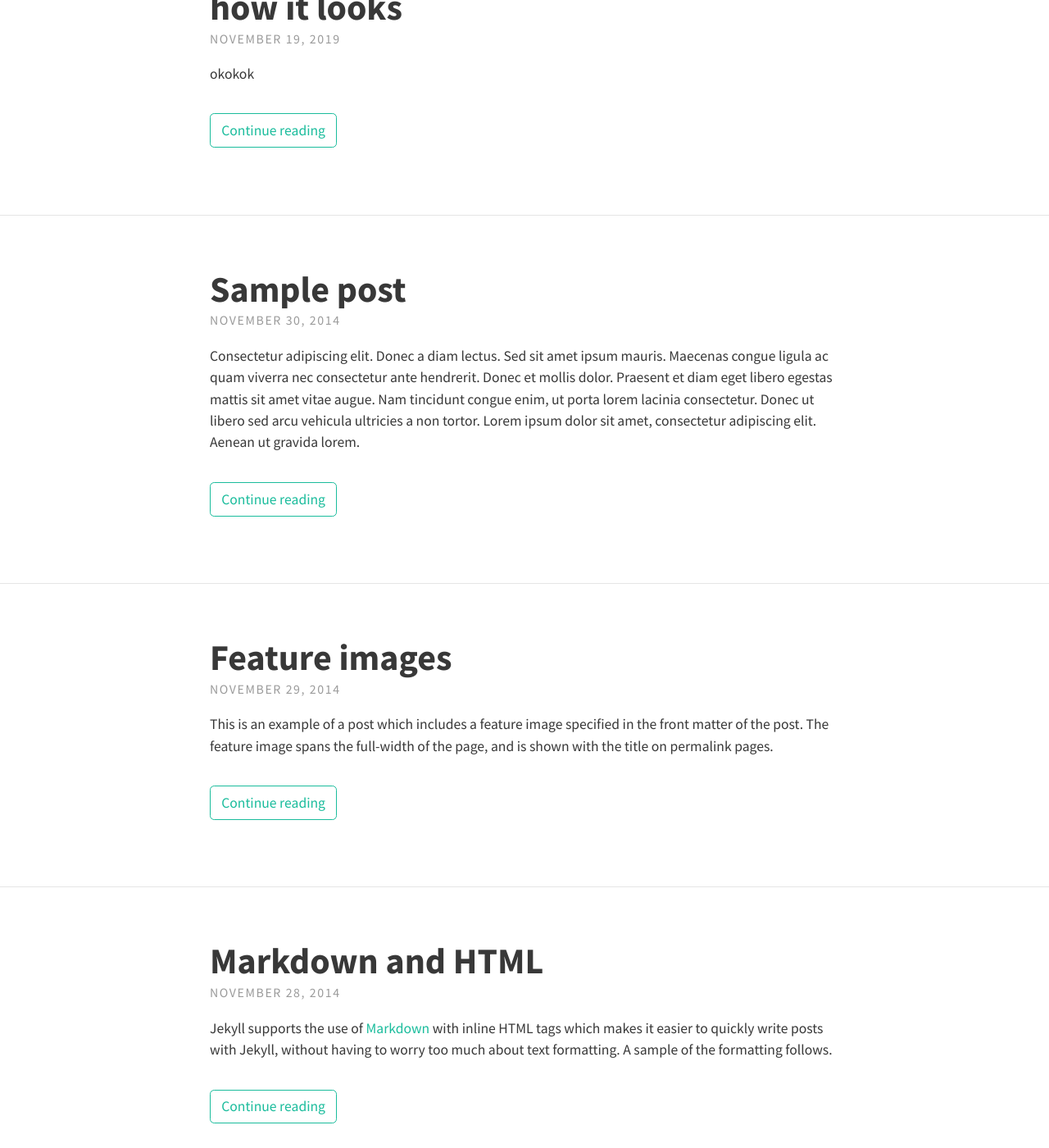
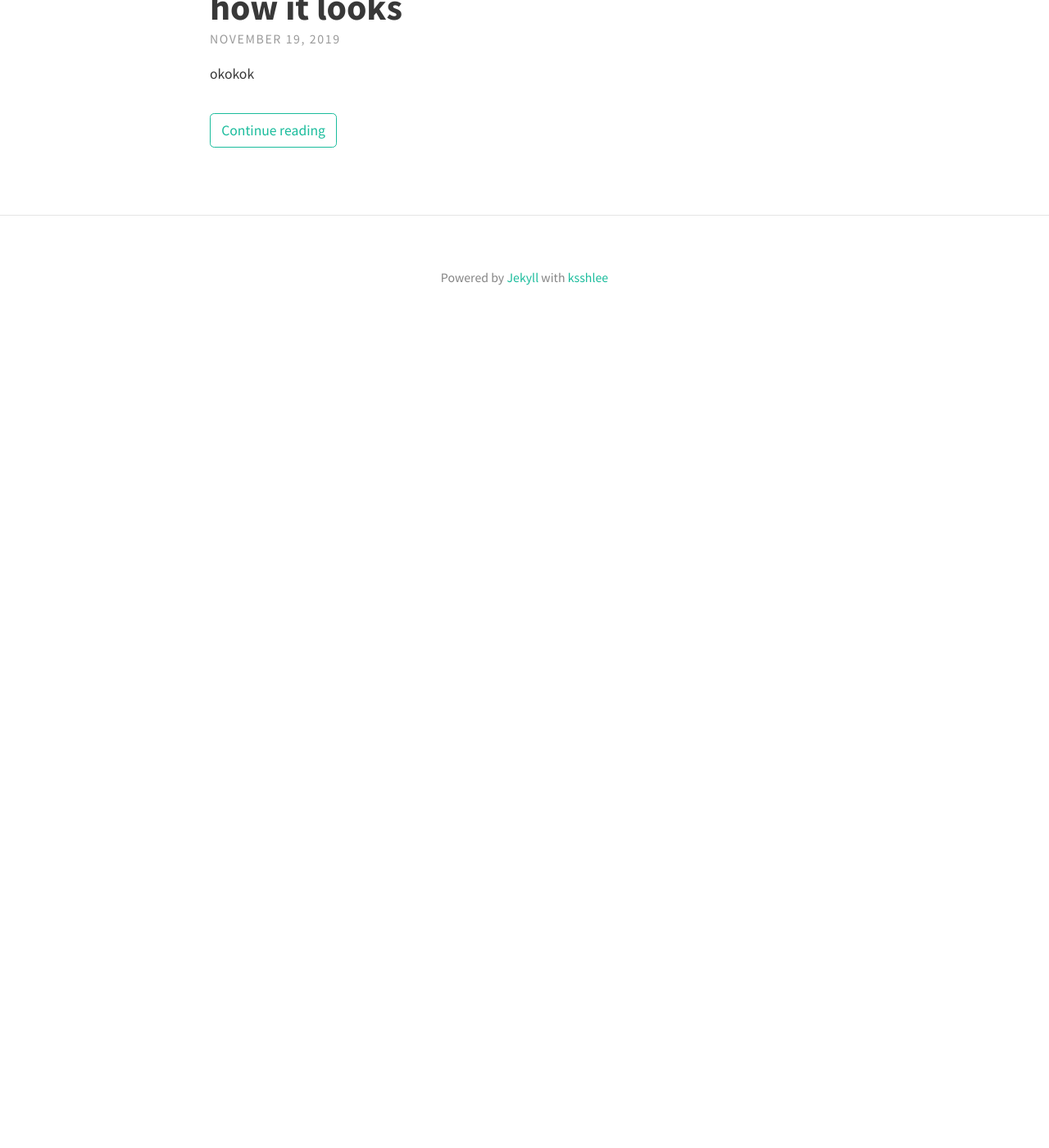
Before and after one commit to ksshlee/ksshlee.github.io, a Jekyll site: the page built from index.html, in a window 1280 px wide and 1400 px high, scrolled down 754 px. Shown: the whole window at 82% size. Built offline with Jekyll 4.4.1, drawn with Linux system fonts in a browser that asks for light colours; nearby versions of some CDN libraries; the list of posts is cut into pages by our own code; after the commit the page ends 1168 px from its top, so only the background shows below that.

Commit message:
포토폴리오 수정

```diff
--- a/_posts/2014-11-28-markdown-and-html.md
+++ /dev/null
@@ -1,39 +0,0 @@
----
-layout: post
-title: Markdown and HTML
----
-
-Jekyll supports the use of [Markdown](http://daringfireball.net/projects/markdown/syntax) with inline HTML tags which makes it easier to quickly write posts with Jekyll, without having to worry too much about text formatting. A sample of the formatting follows.
-
-Tables have also been extended from Markdown:
-
-First Header  | Second Header
-------------- | -------------
-Content Cell  | Content Cell
-Content Cell  | Content Cell
-
-Here's an example of an image, which is included using Markdown:
-
-![Geometric pattern with fading gradient]({{ site.baseurl }}/assets/img/sample_feature_img_2.png)
-
-Highlighting for code in Jekyll is done using Pygments or Rouge. This theme makes use of Rouge by default.
-
-{% highlight js %}
-// count to ten
-for (var i = 1; i <= 10; i++) {
-    console.log(i);
-}
-
-// count to twenty
-var j = 0;
-while (j < 20) {
-    j++;
-    console.log(j);
-}
-{% endhighlight %}
-
-Type Theme uses KaTeX to display maths. Equations such as $$S_n = a \times \frac{1-r^n}{1-r}$$ can be displayed inline.
-
-Alternatively, they can be shown on a new line:
-
-$$ f(x) = \int \frac{2x^2+4x+6}{x-2} $$
--- a/_posts/2014-11-29-feature-images.md
+++ /dev/null
@@ -1,6 +0,0 @@
----
-layout: post
-title: Feature images
-feature-img: "assets/img/sample_feature_img.png"
----
-This is an example of a post which includes a feature image specified in the front matter of the post. The feature image spans the full-width of the page, and is shown with the title on permalink pages.
--- a/_posts/2014-11-30-sample-post.md
+++ /dev/null
@@ -1,22 +0,0 @@
----
-layout: post
-title: Sample post
-tags: [test, sample]
----
-Consectetur adipiscing elit. Donec a diam lectus. Sed sit amet ipsum mauris. Maecenas congue ligula ac quam viverra nec consectetur ante hendrerit. Donec et mollis dolor. Praesent et diam eget libero egestas mattis sit amet vitae augue. Nam tincidunt congue enim, ut porta lorem lacinia consectetur. Donec ut libero sed arcu vehicula ultricies a non tortor. Lorem ipsum dolor sit amet, consectetur adipiscing elit. Aenean ut gravida lorem.
-
-* Consectetur adipiscing elit
-* Donec a diam lectus
-* Sed sit amet ipsum mauris
-
-Ut turpis felis, pulvinar a semper sed, adipiscing id dolor. Pellentesque auctor nisi id magna consequat sagittis. Curabitur dapibus enim sit amet elit pharetra tincidunt feugiat nisl imperdiet. Ut convallis libero in urna ultrices accumsan. Donec sed odio eros. Donec viverra mi quis quam pulvinar at malesuada arcu rhoncus. Cum sociis natoque penatibus et magnis dis parturient montes, nascetur ridiculus mus. In rutrum accumsan ultricies. Mauris vitae nisi at sem facilisis semper ac in est.
-
-Nunc diam velit, adipiscing ut tristique vitae, sagittis vel odio. Maecenas convallis ullamcorper ultricies. Curabitur ornare, ligula *semper consectetur sagittis*, nisi diam iaculis velit, id fringilla sem nunc vel mi. Nam dictum, odio nec pretium volutpat, arcu ante placerat erat, non tristique elit urna et turpis. Quisque mi metus, ornare sit amet fermentum et, tincidunt et orci. Fusce eget orci a orci congue vestibulum.
-
-Ut dolor diam, elementum et vestibulum eu, porttitor vel elit. Curabitur venenatis pulvinar tellus gravida ornare. Sed et erat faucibus nunc euismod ultricies ut id justo. Nullam cursus suscipit nisi, et ultrices justo sodales nec. Fusce venenatis facilisis lectus ac semper. Aliquam at massa ipsum. Quisque bibendum purus convallis nulla ultrices ultricies. Nullam aliquam, mi eu aliquam tincidunt, purus velit laoreet tortor, viverra pretium nisi quam vitae mi. Fusce vel volutpat elit. Nam sagittis nisi dui.
-
-> Suspendisse lectus leo, consectetur in tempor sit amet, placerat quis neque
-
-Etiam luctus porttitor lorem, sed suscipit est rutrum non. Curabitur lobortis nisl a enim congue semper. Aenean commodo ultrices imperdiet. Vestibulum ut justo vel sapien venenatis tincidunt.
-
-Phasellus eget dolor sit amet ipsum dapibus condimentum vitae quis lectus. Aliquam ut massa in turpis dapibus convallis. Praesent elit lacus, vestibulum at malesuada et, ornare et est. Ut augue nunc, sodales ut euismod non, adipiscing vitae orci. Mauris ut placerat justo. Mauris in ultricies enim. Quisque nec est eleifend nulla ultrices egestas quis ut quam. Donec sollicitudin lectus a mauris pulvinar id aliquam urna cursus. Cras quis ligula sem, vel elementum mi. Phasellus non ullamcorper urna.
```
Also changed, not shown: about.html (+10 -9 lines), 8 other files.
